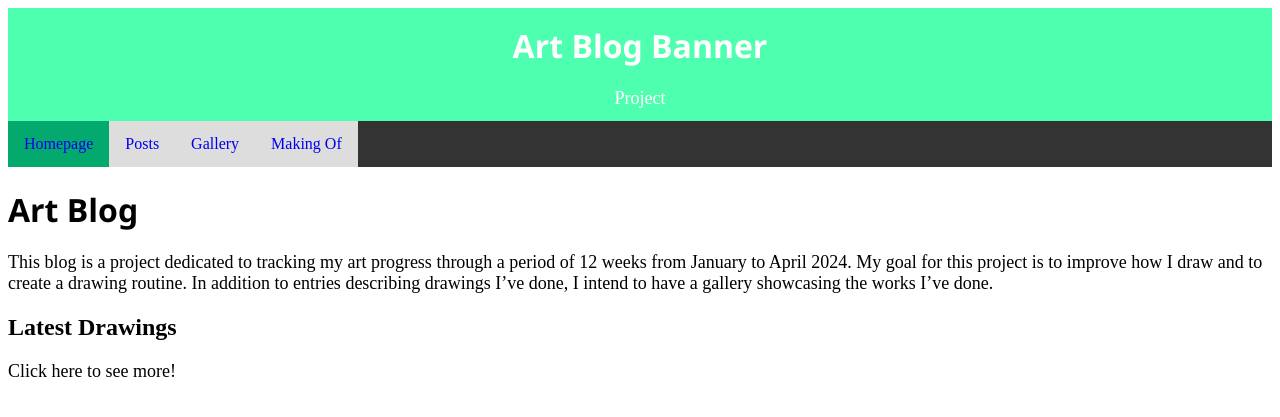
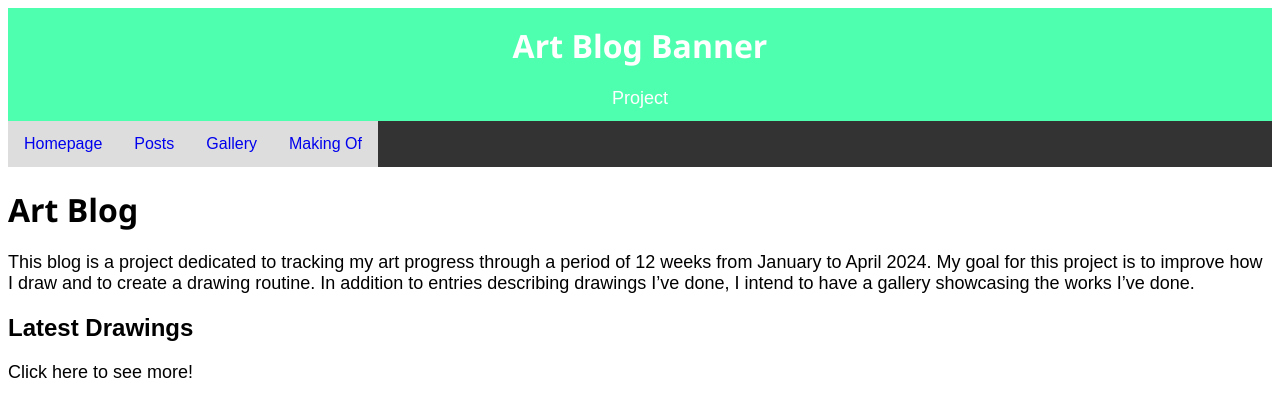
Before and after one commit to LC-C00262339/lc-c00262339.github.io, a Jekyll site: the page built from bundle/index.markdown, in a window 1280 px wide. Shown: the top 417 px of the page. Built offline with Jekyll 4.4.1, drawn with Linux system fonts in a browser that asks for light colours.

Commit message:
Adding changes done via home

```diff
--- a/bundle/_layouts/default.html
+++ b/bundle/_layouts/default.html
@@ -4,7 +4,7 @@
     <meta charset="UTF-8">
     <meta name=viewport content="width=device-width, initial-scale=1">
     <title>{{ page.title }}</title>
-    <link rel="stylesheet" href="css/stylesheet.css">
+    <link rel="stylesheet" href="/css/stylesheet.css">
 </head>
 
 
@@ -18,22 +18,24 @@
     </div>
 
      <header>
+        <div class="navbar">
             <nav>
-            <ul class="nav-ul">
+                <ul>
                     <li class="nav-li">
-                    <a class="active" href="index.html">Homepage</a>
+                        <a class="active" href="/index.html">Homepage</a>
                     </li>
                     <li class="nav-li">
-                    <a href="posts.html">Posts</a>
+                        <a href="/posts.html">Posts</a>
                     </li>
                     <li class="nav-li">
-                    <a href="gallery.html">Gallery</a>
+                        <a href="/gallery.html">Gallery</a>
                     </li>
                     <li class="nav-li">
-                    <a href="makingof.html">Making Of</a>
+                        <a href="/makingof.html">Making Of</a>
                     </li>
                 </ul>
             </nav>
+        </div>
     </header>
 
     {{ content }}
--- a/bundle/css/stylesheet.css
+++ b/bundle/css/stylesheet.css
@@ -1,3 +1,8 @@
+body
+{
+    font-family: sans-serif;
+}
+
 body, html
 {
     height: 50%;
@@ -13,7 +18,7 @@ h1
     font-family: 'Segoe UI', Tahoma, Geneva, Verdana, sans-serif;
 }
 
-ul
+.navbar ul
 {
     list-style-type: none;
     margin: 0;
@@ -22,12 +27,12 @@ ul
      background-color: #333;
 }
 
-li
+.navbar li
 {
     float: left;
 }
 
-li a
+.navbar li a
 {
     display: block;
     padding: 14px 16px;
@@ -36,7 +41,7 @@ li a
     text-decoration: none;
 }
 
- li a:hover
+.navbar li a:hover
 {
     background-color: #111;
 }
@@ -73,3 +78,10 @@ li a
     transform: translate(-50%, -50%);
     color: white;
 }
+
+/* Blog Post Styling */
+
+.byline
+{
+    text-align: right;
+}
```
Also changed, not shown: bundle/_layouts/post.html (added, +7 -0 lines), bundle/_posts/post.html (deleted, +0 -7 lines). Lines whose indentation alone changed are shown as unchanged.
